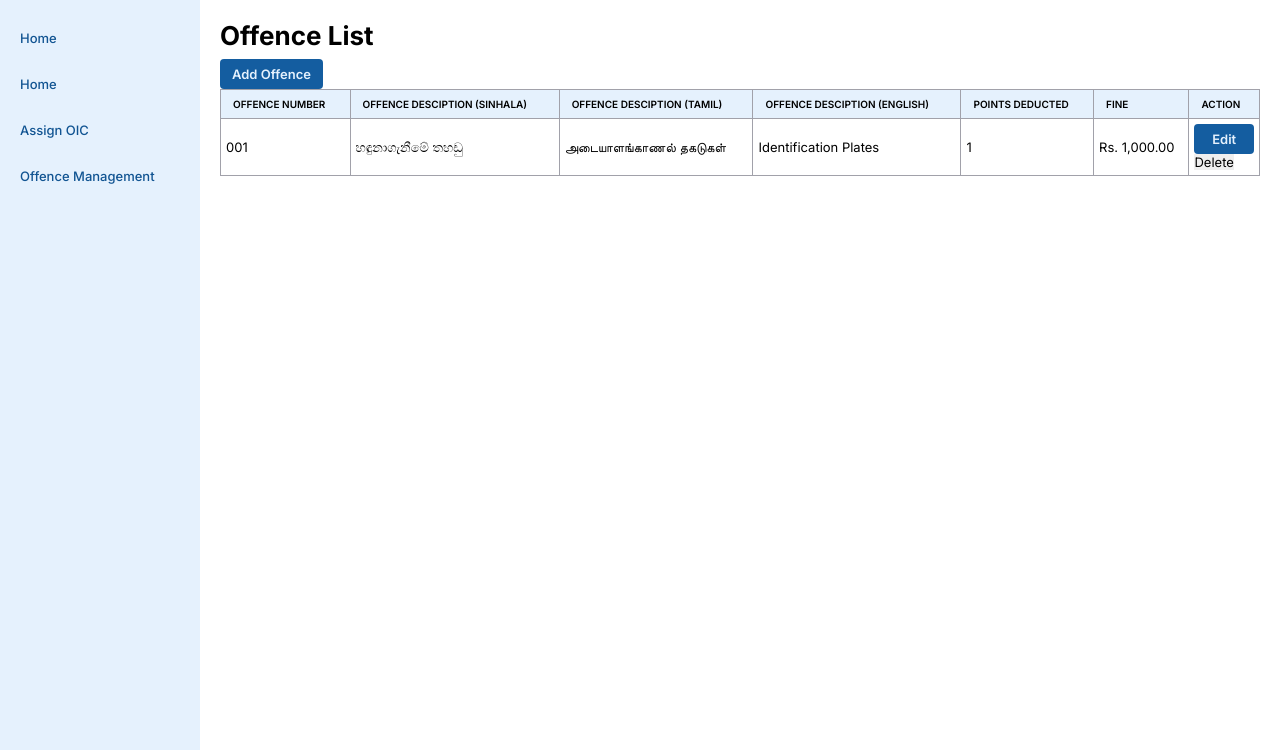
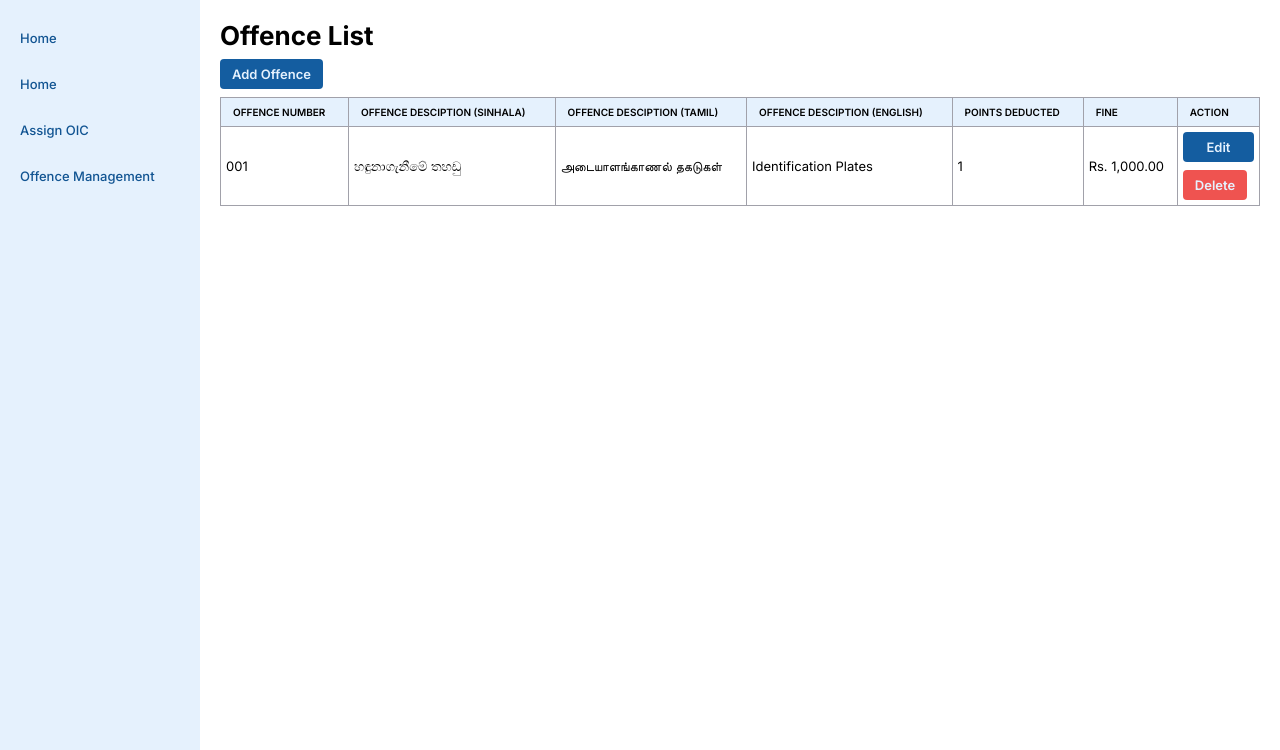
Before and after one commit to DigiFine-Org/DigiFine, a PHP site: page /dashboard/admin/offence-management/index.php in a window 1280 px wide. Shown: the part 50-800 px from the top of the page. Run offline with PHP 8.4, Linux system fonts and the light colour scheme; the visitor is signed in with stand-in values (Sample User, id 1); data comes from the database, SQL or seed files in the repository.

Commit message:
delete btn and margin bottom

```diff
--- a/styles/components.css
+++ b/styles/components.css
@@ -46,6 +46,26 @@
 
 .btn.margintop {
   margin-top: 8px;
+}
+
+.btn.marginbottom {
+  margin-bottom: 8px;
+}
+
+.deletebtn {
+  padding: 0 12px;
+  height: 30px;
+  border-radius: 4px;
+  font-weight: 600;
+  border: none;
+  background-color: var(--color-red);
+  color: var(--color-lighter-blue);
+  cursor: pointer;
+  user-select: none;
+  display: flex;
+  align-items: center;
+  text-align: center;
+  justify-content: center;
 }
 
 /* Input */
```
